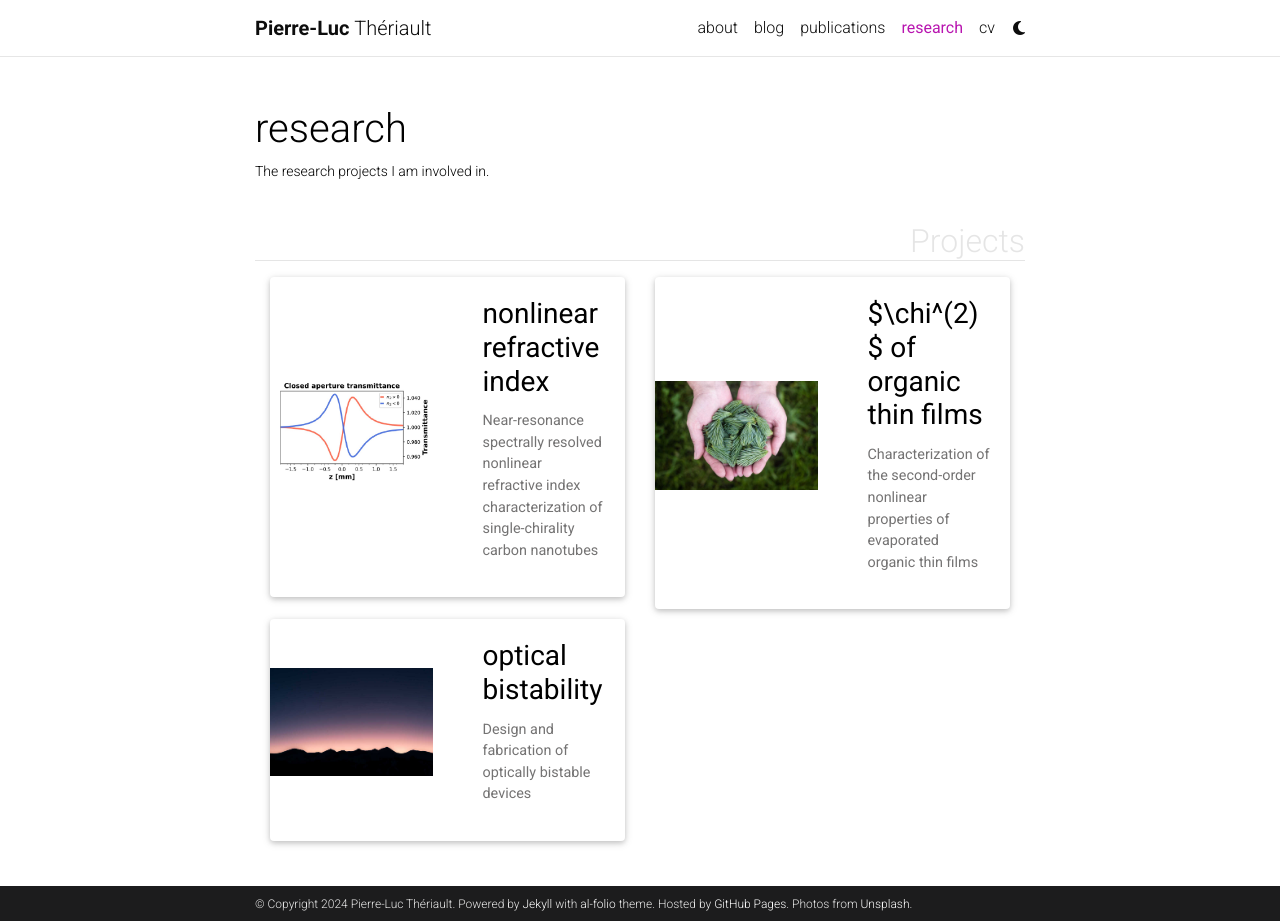
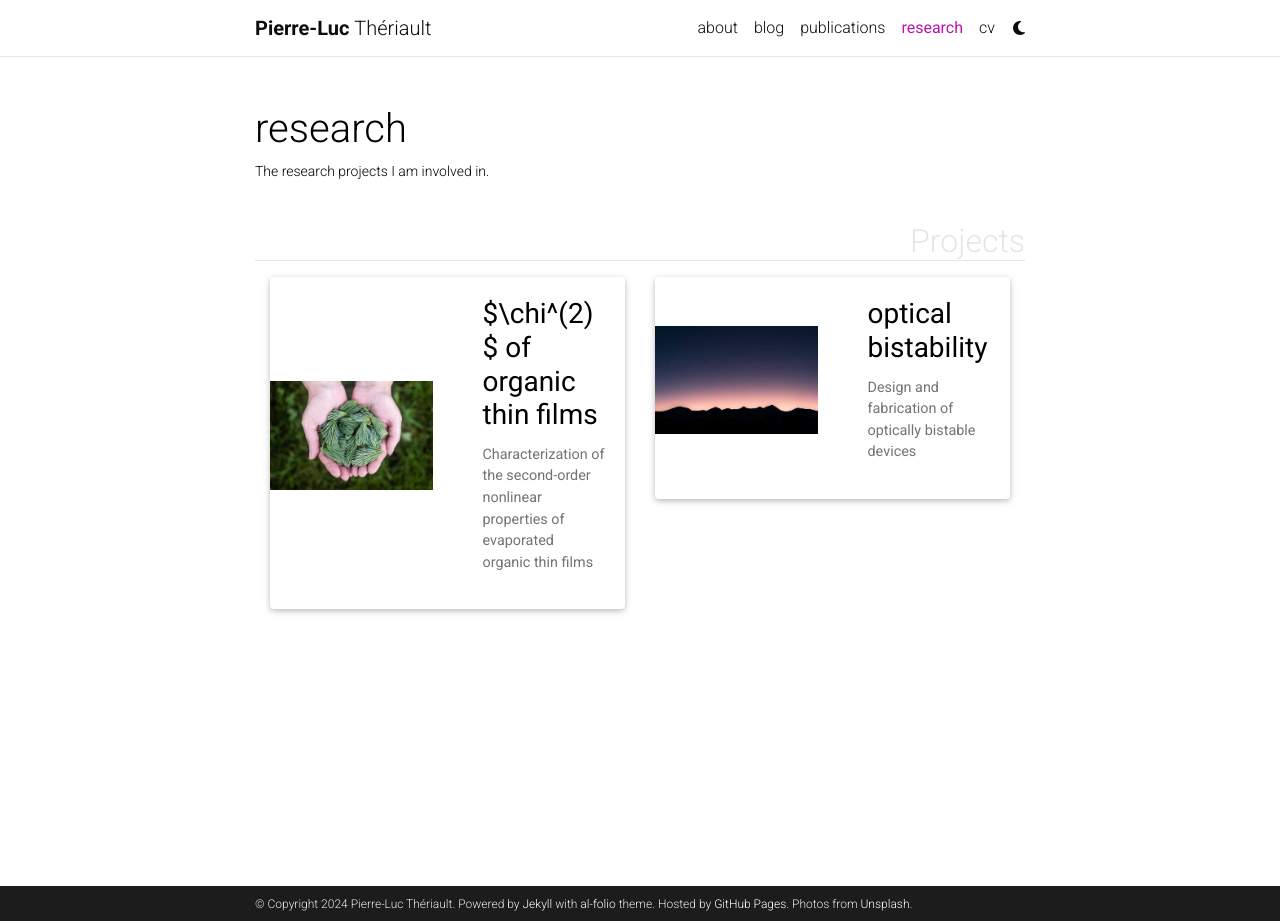
Before and after one commit to pierreluc-plt/pierreluc-plt.github.io, a Jekyll site: the page built from _pages/projects.md, in a window 1280 px wide and 921 px high. Built offline with Jekyll 4.4.1, drawn with Linux system fonts in a browser that asks for light colours; full-size pictures stand in for the smaller copies a plugin makes; comment, search, counter and statistics services are not loaded; a style sheet for code colours, icons or effects is not loaded; part of the change alters nothing that is shown.

```diff
--- a/_projects/1_project_NLindex.md
+++ b/_projects/1_project_NLindex.md
@@ -4,7 +4,7 @@ title: Nonlinear refractive index
 description: Near-resonance spectrally resolved nonlinear refractive index characterization of single-chirality carbon nanotubes
 img: assets/img/ZScanTrace.jpg
 importance: 1
-category: Projects
+category: Nonlinear opticals properties characterization
 related_publications: einstein1956investigations, einstein1950meaning
 ---
 
```
